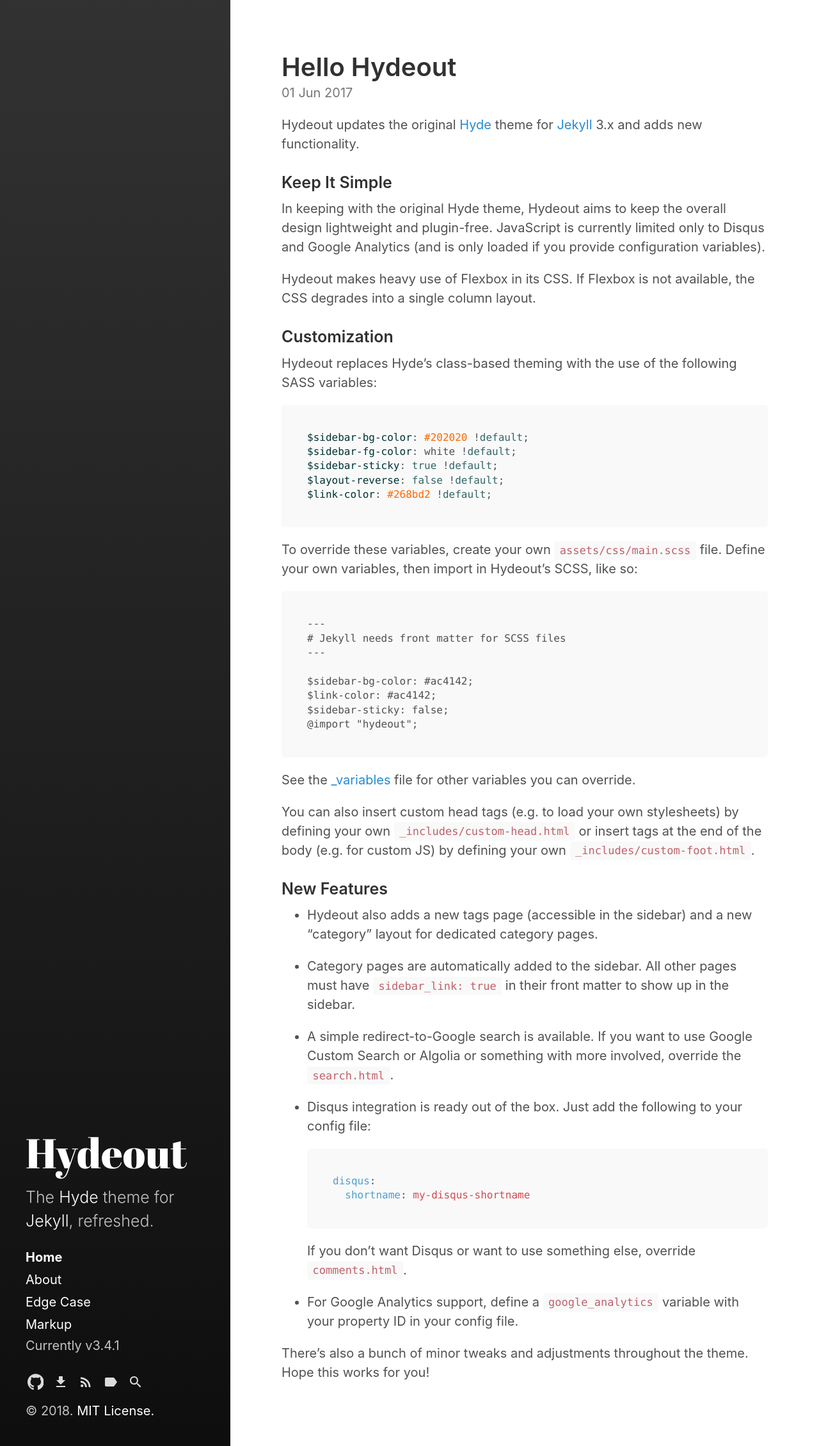
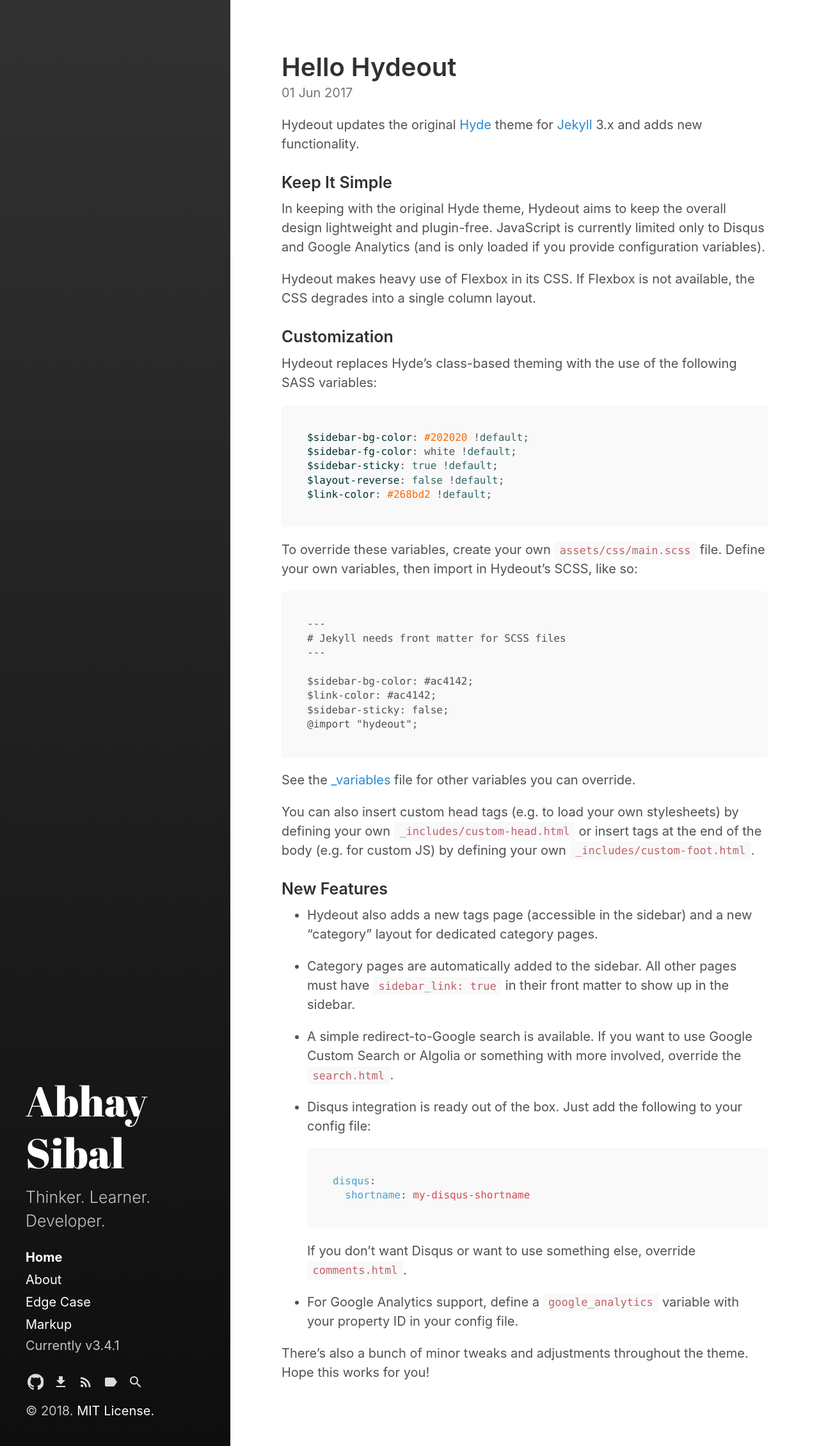
Before and after one commit to abhaysibal/abhaysibal.github.io, a Jekyll site: the page built from index.html, in a window 1280 px wide. Shown: the whole page at 64% size. Built offline with Jekyll 4.4.1, drawn with Linux system fonts in a browser that asks for light colours; the list of posts is cut into pages by our own code.

Commit message:
Finally this should fix the name not updating. It seems I was updating generated htmls and not the actual config files. The files were getting overwritten once the build got retriggered. Local build passes, hopefully changes should get reflected on the hosted pages as well

```diff
--- a/_config.yml
+++ b/_config.yml
@@ -3,9 +3,9 @@
 highlighter:      rouge
 
 # Setup
-title:            Hydeout
-tagline:          'A Jekyll theme'
-description:      'The <a href="http://hyde.getpoole.com" target="_blank">Hyde</a> theme for <a href="http://jekyllrb.com" target="_blank">Jekyll</a>, refreshed.'
+title:            Abhay Sibal
+tagline:          Thinker. Learner. Developer.
+description:      Thinker. Learner. Developer.
 url:              https://fongandrew.github.io/hydeout
 baseurl:          # the optional subpath of your site, e.g. "/blog"
                   # NB: This applies to all pages in your Jekyll site.
@@ -14,8 +14,8 @@
                   # sidebar_blog_link below.
 
 author:
-  name:           'Andrew Fong'
-  url:            https://twitter.com/fongandrewc
+  name:           'Abhay Sibal'
+  url:            https://twitter.com/abhaysibal
 
 paginate:         5
 # paginate_path:    '/page:num'
@@ -34,4 +34,4 @@
                                 # set this to the root of the paginate_path
                                 # to enable a separate blog link.
 github:
-  repo:             https://github.com/fongandrew/hydeout
+  repo:             https://github.com/abhaysibal
```
Also changed, not shown: _posts/2012-02-04-layout-excerpt-defined.md (+1 -1 lines), Gemfile.lock, 9 other files.
